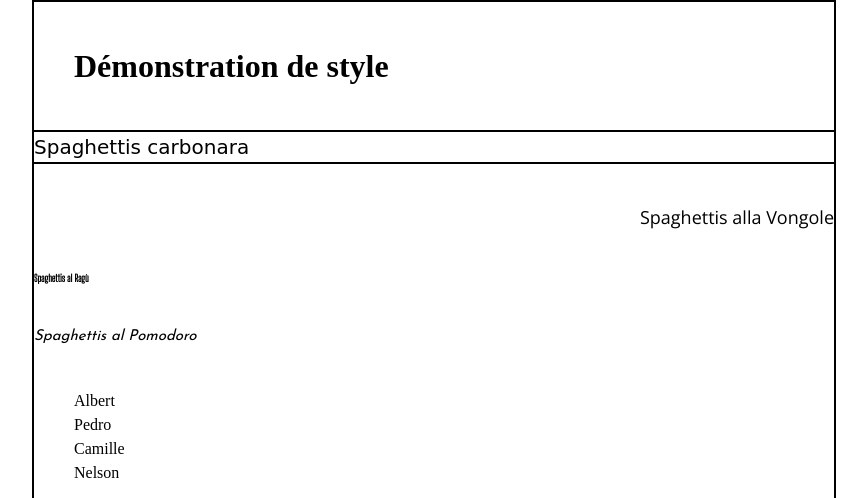
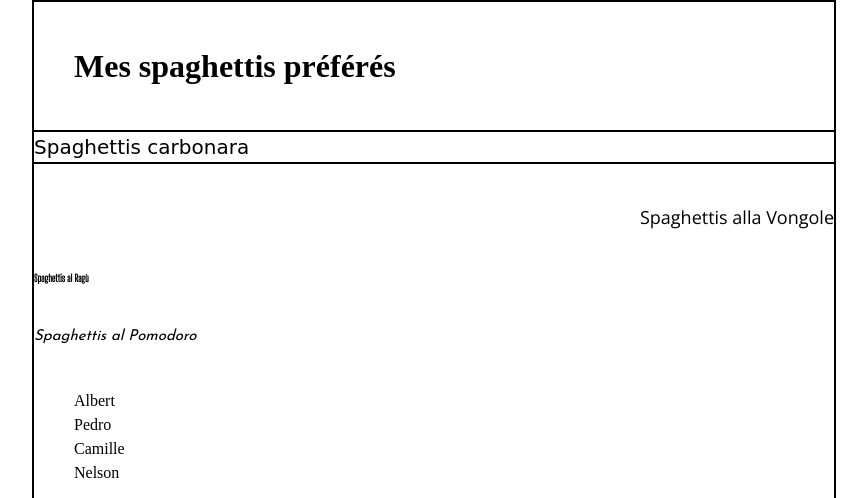
Before and after one commit to pierrem43/Pierre, a plain HTML site: page index.html in a window 1280 px wide. Shown: the top 498 px of the page, without its empty margins (206-1073 px from the left). Drawn offline with nearby package versions, Linux system fonts and the light colour scheme; a web font is replaced by a local one.

Commit message:
change the title

```diff
--- a/index.html
+++ b/index.html
@@ -14,7 +14,7 @@
     <title>Document</title>
 </head>
 <body>
-    <h1>Démonstration de style</h1>
+    <h1>Mes spaghettis préférés</h1>
     <p class="ma-classe1">Spaghettis carbonara</p>
     <p class="ma-classe2">Spaghettis alla Vongole</p>
     <p class="ma-classe3">Spaghettis al Ragù</p>
```
